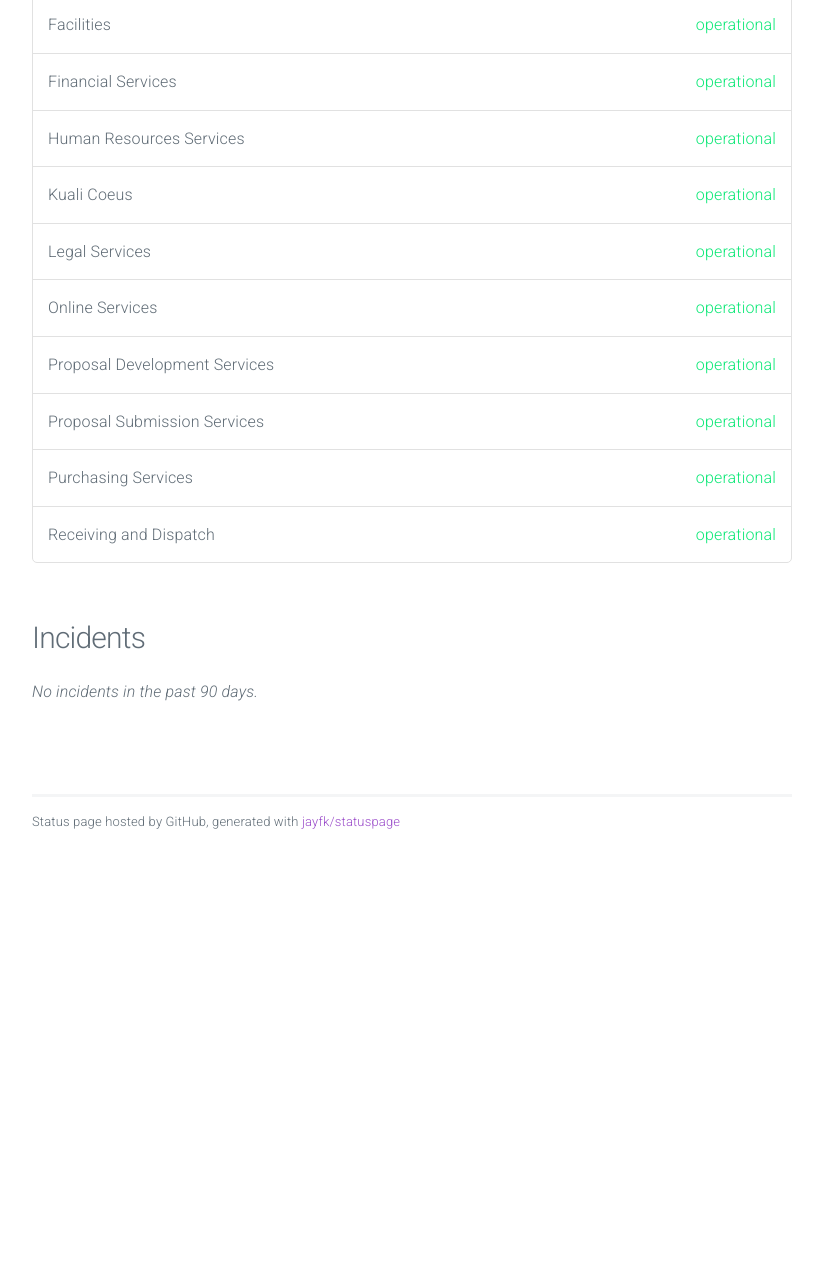
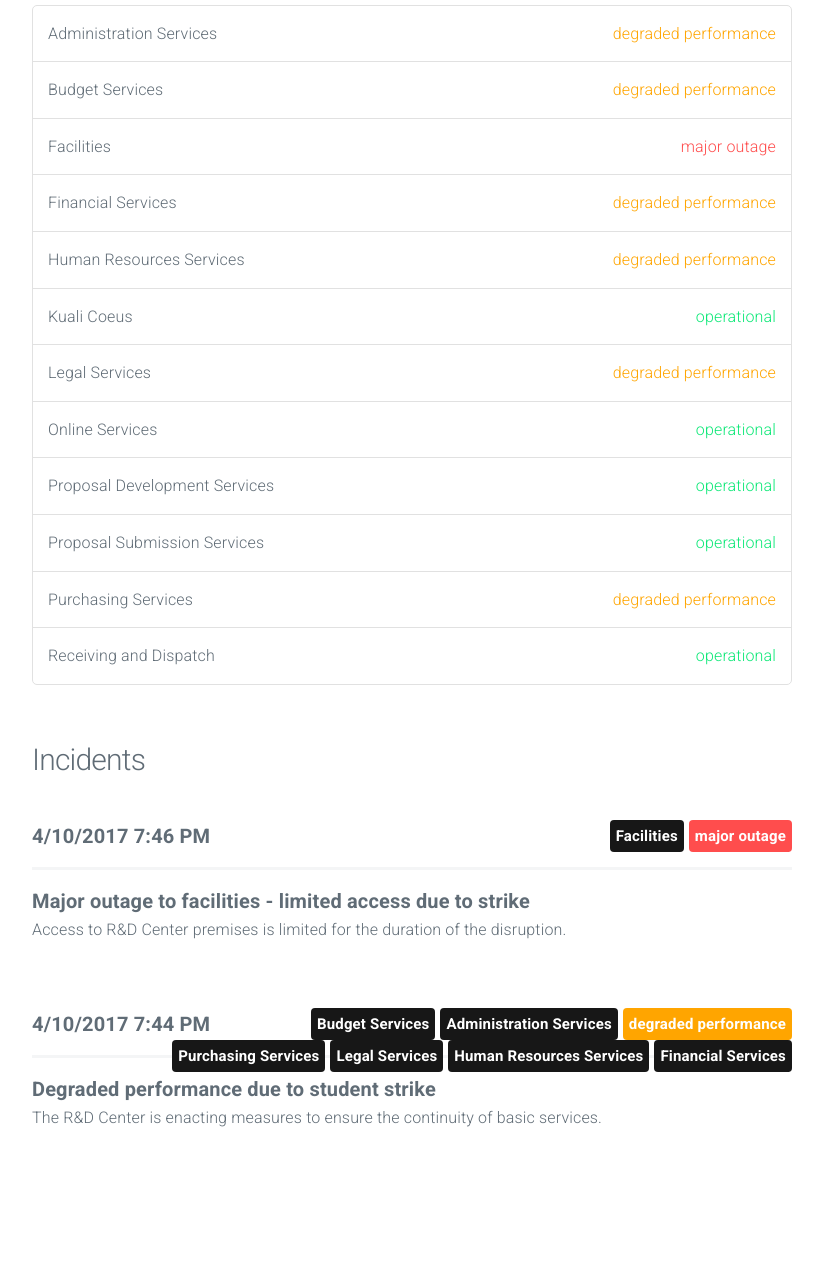
Before and after one commit to uprmcid/status, a plain HTML site: page index.html in a window 1280 px wide. Shown: the part 383-1645 px from the top of the page, without its empty margins (228-1051 px from the left). Before the commit the page ends 1241 px from the top, so only its background shows below. Drawn offline with nearby package versions, Linux system fonts and the light colour scheme; no server answers.

Commit message:
update index

```diff
--- a/index.html
+++ b/index.html
@@ -29,32 +29,38 @@
 
 			<section class="container" id="main">
 
-					<div class="panel operational" data-l10n-id="systems-operational">
-						All Systems operational.
+
+					<div class="panel degraded performance">
+						<span data-l10n-id="Degraded-performance">Degraded performance</span> <span data-l10n-id="on">on</span> Administration Services, Budget Services, Financial Services, Human Resources Services, Legal Services, Purchasing Services.
 					</div>
+
+					<div class="panel major outage">
+						<span data-l10n-id="Major-outage">Major outage</span> <span data-l10n-id="on">on</span> Facilities.
+					</div>
+
 
 
 				<h4 data-l10n-id="systems">Systems</h4>
 				<ul class="systems">
 
 					<li>
-						Administration Services <span class="status operational" data-l10n-id="operational">operational</span>
+						Administration Services <span class="status degraded performance" data-l10n-id="degraded-performance">degraded performance</span>
 					</li>
 
 					<li>
-						Budget Services <span class="status operational" data-l10n-id="operational">operational</span>
+						Budget Services <span class="status degraded performance" data-l10n-id="degraded-performance">degraded performance</span>
 					</li>
 
 					<li>
-						Facilities <span class="status operational" data-l10n-id="operational">operational</span>
+						Facilities <span class="status major outage" data-l10n-id="major-outage">major outage</span>
 					</li>
 
 					<li>
-						Financial Services <span class="status operational" data-l10n-id="operational">operational</span>
+						Financial Services <span class="status degraded performance" data-l10n-id="degraded-performance">degraded performance</span>
 					</li>
 
 					<li>
-						Human Resources Services <span class="status operational" data-l10n-id="operational">operational</span>
+						Human Resources Services <span class="status degraded performance" data-l10n-id="degraded-performance">degraded performance</span>
 					</li>
 
 					<li>
@@ -62,7 +68,7 @@
 					</li>
 
 					<li>
-						Legal Services <span class="status operational" data-l10n-id="operational">operational</span>
+						Legal Services <span class="status degraded performance" data-l10n-id="degraded-performance">degraded performance</span>
 					</li>
 
 					<li>
@@ -78,7 +84,7 @@
 					</li>
 
 					<li>
-						Purchasing Services <span class="status operational" data-l10n-id="operational">operational</span>
+						Purchasing Services <span class="status degraded performance" data-l10n-id="degraded-performance">degraded performance</span>
 					</li>
 
 					<li>
@@ -89,7 +95,51 @@
 
 				<h4 data-l10n-id="incidents">Incidents</h4>
 
-					<em data-l10n-id="no.incidents">No incidents in the past 90 days.</em>
+
+					<div class="incident">
+						<span class="date moment">2017-04-10 19:46:50 UTC</span>
+
+
+							<span class="label major outage float-right" data-l10n-id="major-outage">major outage</span>
+
+
+							<span class="label system float-right">Facilities</span>
+
+						<hr/>
+
+						<span class="title">Major outage to facilities - limited access due to strike</span>
+						<p>Access to R&amp;D Center premises is limited for the duration of the disruption.</p>
+
+
+					</div>
+
+					<div class="incident">
+						<span class="date moment">2017-04-10 19:44:46 UTC</span>
+
+
+							<span class="label degraded performance float-right" data-l10n-id="degraded-performance">degraded performance</span>
+
+
+							<span class="label system float-right">Administration Services</span>
+
+							<span class="label system float-right">Budget Services</span>
+
+							<span class="label system float-right">Financial Services</span>
+
+							<span class="label system float-right">Human Resources Services</span>
+
+							<span class="label system float-right">Legal Services</span>
+
+							<span class="label system float-right">Purchasing Services</span>
+
+						<hr/>
+
+						<span class="title">Degraded performance due to student strike</span>
+						<p>The R&amp;D Center is enacting measures to ensure the continuity of basic services.</p>
+
+
+					</div>
+
 
 			</section>
 
```
